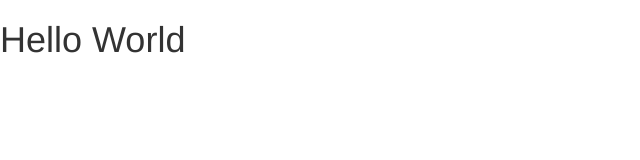
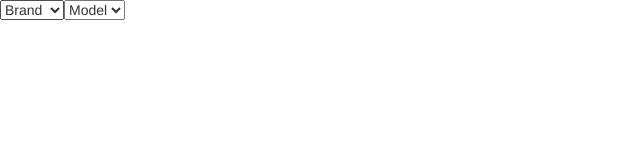
Before and after one commit to AleejandroReyna/dropdown-connected, a React app: page / in a window 1280 px wide. Shown: the whole page, without its empty margins (0-640 px from the left). Built offline with nearby package versions, Linux system fonts and the light colour scheme.

```diff
--- a/src/components/app.js
+++ b/src/components/app.js
@@ -1,7 +1,10 @@
 import React, { Component } from "react"
+import Form from "./form"
 
 export default class App extends Component {
   render() {
-    return <h1>Hello World</h1>
+     return (
+       <Form />
+     )
   }
 }
--- /dev/null
+++ b/src/components/form.js
@@ -0,0 +1,12 @@
+import React, {Component} from "react"
+import TwoLists from "./two-lists"
+
+export default class Form extends Component {
+  render() {
+    return(
+      <div id="form">
+        <TwoLists id="two-lists" />
+      </div>
+    )
+  }
+}
--- /dev/null
+++ b/src/components/lists.js
@@ -0,0 +1,22 @@
+import React, {Component} from "react"
+
+export default class List extends Component {
+  render() {
+    let {name, items, value, handler} = this.props;
+    let options = [];
+
+    options.push(<option value={name}>{name}</option>);
+
+    for(var index in items) {
+      let item = items[index];
+      options.push(<option value={item}>{item}</option>);
+
+    }
+
+    if(value === null) {value = name;}
+
+    return(
+      <select onChange={handler} value={value}>{options}</select>
+    )
+  }
+}
--- /dev/null
+++ b/src/components/two-lists.js
@@ -0,0 +1,68 @@
+import React, {Component} from "react"
+import List from "./lists"
+
+
+class TwoLists extends Component {
+  constructor(props) {
+    super(props);
+    this.state = {brand: null, model: null};
+
+    this.brandChanged = this.brandChanged.bind(this);
+    this.modelChanged = this.modelChanged.bind(this);
+  }
+
+  knownBrand(brand) {
+   return this.brands().indexOf(brand) !== -1
+  }
+
+  brandChanged(event) {
+    let brand = event.target.value;
+    if(this.knownBrand(brand)) {
+      this.setState({brand, model: null});
+    } else {
+      this.setState({brand: null, model: null});
+    }
+  }
+
+  knownModel(model) {
+    return this.models().indexOf(model) !== -1
+  }
+
+  modelChanged(event) {
+    let model = event.target.value;
+    if(this.knownModel(model)) {
+      this.setState({model});
+    } else {
+      this.setState({model: null});
+    }
+  }
+
+  brands() {
+   return Object.keys(this.props.data);
+  }
+
+  models() {
+    let {brand} = this.state;
+    return (brand !== null ? this.props.data[brand] : []);
+  }
+
+  render() {
+    let {id} = this.props;
+    return(
+      <div id={id}>
+	      <List name="Brand" handler={this.brandChanged} items={this.brands()} value={this.brand} />
+	      <List name="Model" items={this.models()} value={this.model} handler={this.modelChanged} />
+      </div>
+     )
+  }
+}
+
+TwoLists.defaultProps = {
+  data: {
+    'Opel': ['Agila', 'Astra'],
+    'Skoda': ['Fabia', 'Octavia'],
+    'Toyota': ['Auris', 'Avensis']
+  }
+}
+
+export default TwoLists;
```
Also changed, not shown: dist/index.html, 2 other files.
